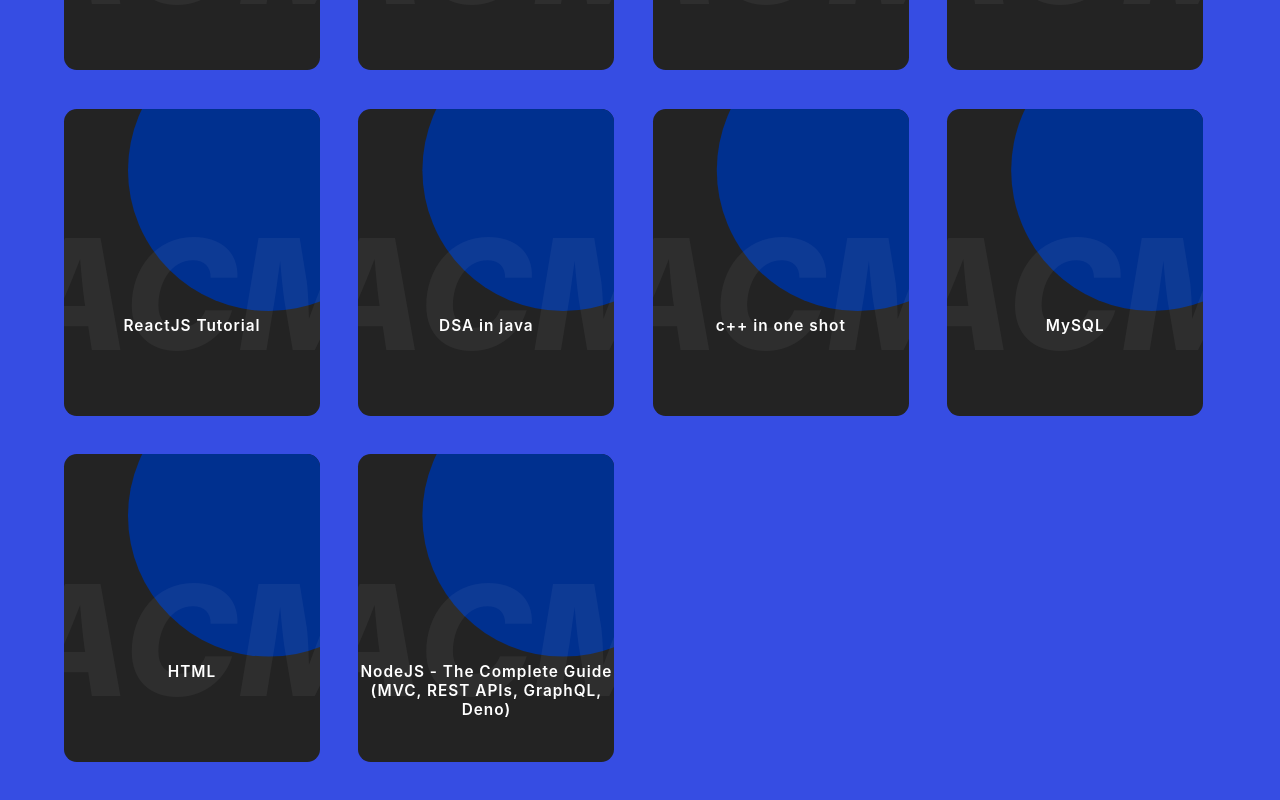
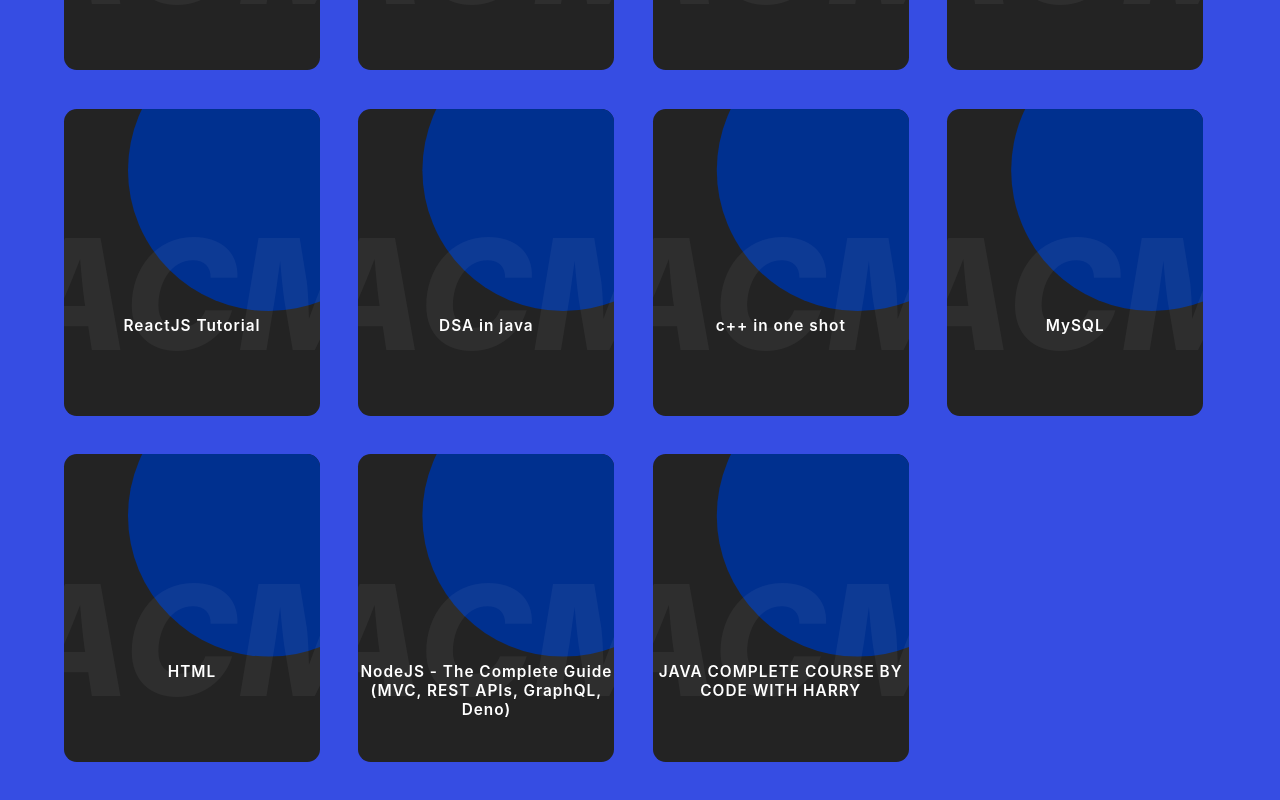
Before and after one commit to ACM-JUIT/Learning-Resources, a React (Create React App) app: page / in a window 1280 px wide. Shown: the part 1292-2092 px from the top of the page. Built offline with nearby package versions, Linux system fonts and the light colour scheme.

Commit message:
third commit

```diff
--- a/src/data.js
+++ b/src/data.js
@@ -90,4 +90,10 @@
   brief: "A course for those who wants to learn NodeJs",
   link: "https://www.udemy.com/course/nodejs-the-complete-guide/",
 },
+{
+  courseName: "JAVA COMPLETE COURSE BY CODE WITH HARRY",
+  brief: " COMPLETE JAVA COURSE ",
+  link: "https://www.youtube.com/watch?v=ntLJmHOJ0ME&list=PLu0W_9lII9agS67Uits0UnJyrYiXhDS6q",
+},
+
 ];
```
